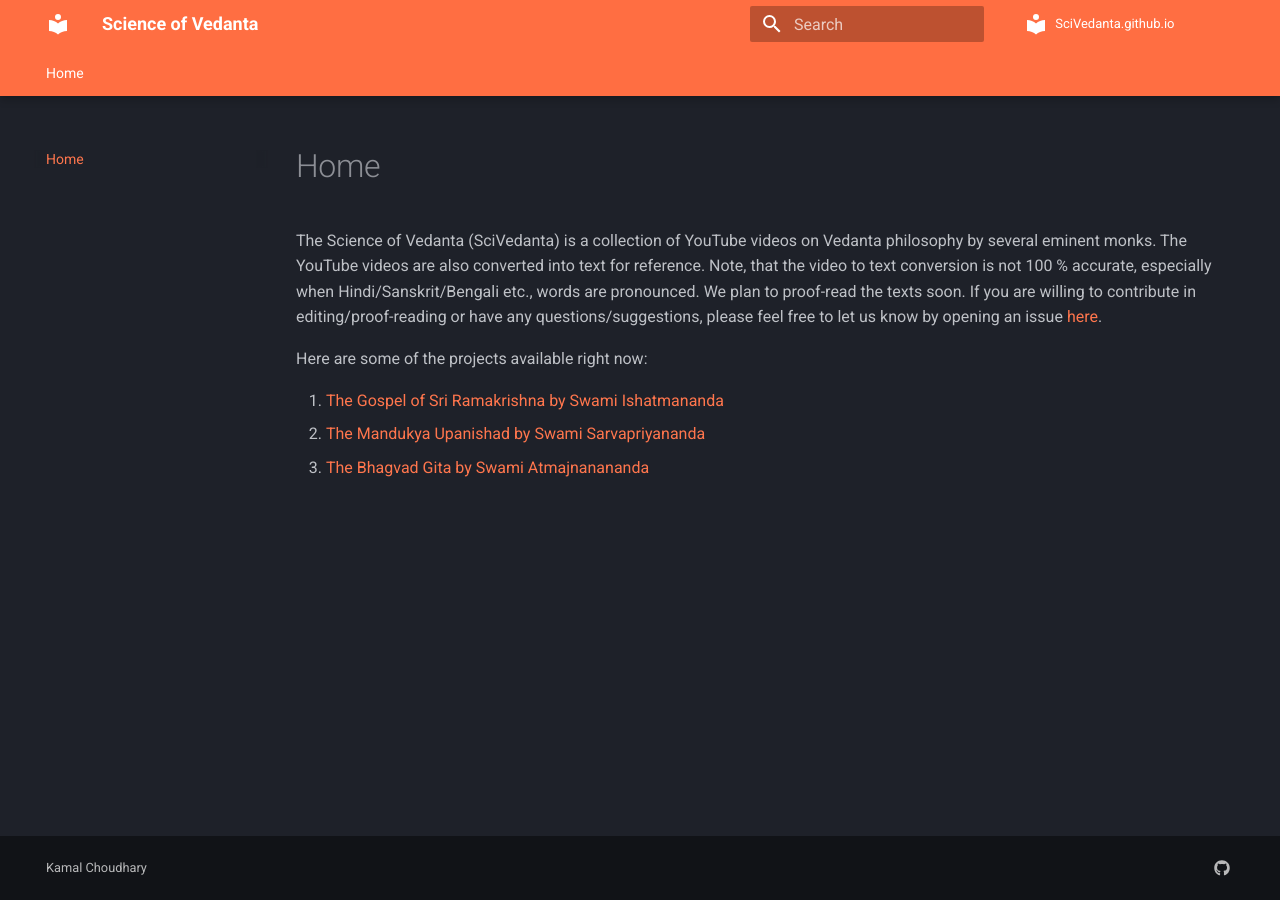
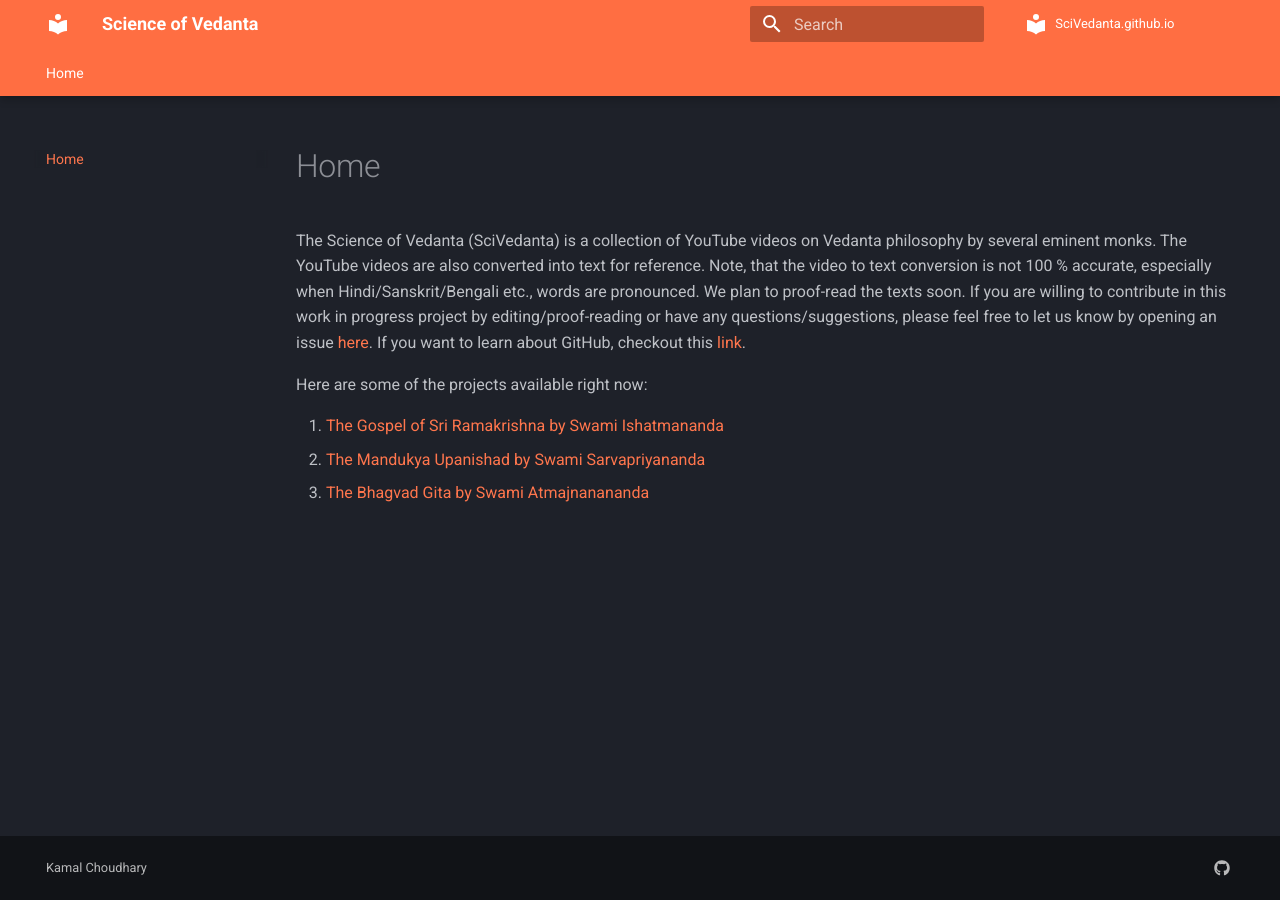
Before and after one commit to SciVedanta/SciVedanta.github.io, an MkDocs documentation site: the page built from docs/index.md, in a window 1280 px wide. Built offline with MkDocs 1.6.1 and Material for MkDocs 9.7.7, drawn with Linux system fonts in a browser that asks for light colours; comment, search, counter and statistics services are not loaded.

Commit message:
Update index.md

```diff
--- a/docs/index.md
+++ b/docs/index.md
@@ -1,8 +1,8 @@
 The Science of Vedanta (SciVedanta) is a collection of YouTube videos on Vedanta philosophy by several eminent monks.
 The YouTube videos are also converted into text for reference.
 Note, that the video to text conversion is not 100 % accurate, especially when Hindi/Sanskrit/Bengali etc., words
-are pronounced. We plan to proof-read the texts soon. If you are willing to contribute in editing/proof-reading or have any questions/suggestions,
-please feel free to let us know by opening an issue [here](https://github.com/SciVedanta/SciVedanta.github.io/issues/new).
+are pronounced. We plan to proof-read the texts soon. If you are willing to contribute in this work in progress project by editing/proof-reading or have any questions/suggestions,
+please feel free to let us know by opening an issue [here](https://github.com/SciVedanta/SciVedanta.github.io/issues/new). If you want to learn about GitHub, checkout this [link](https://egghead.io/courses/how-to-contribute-to-an-open-source-project-on-github).
 
 Here are some of the projects available right now:
 
```
